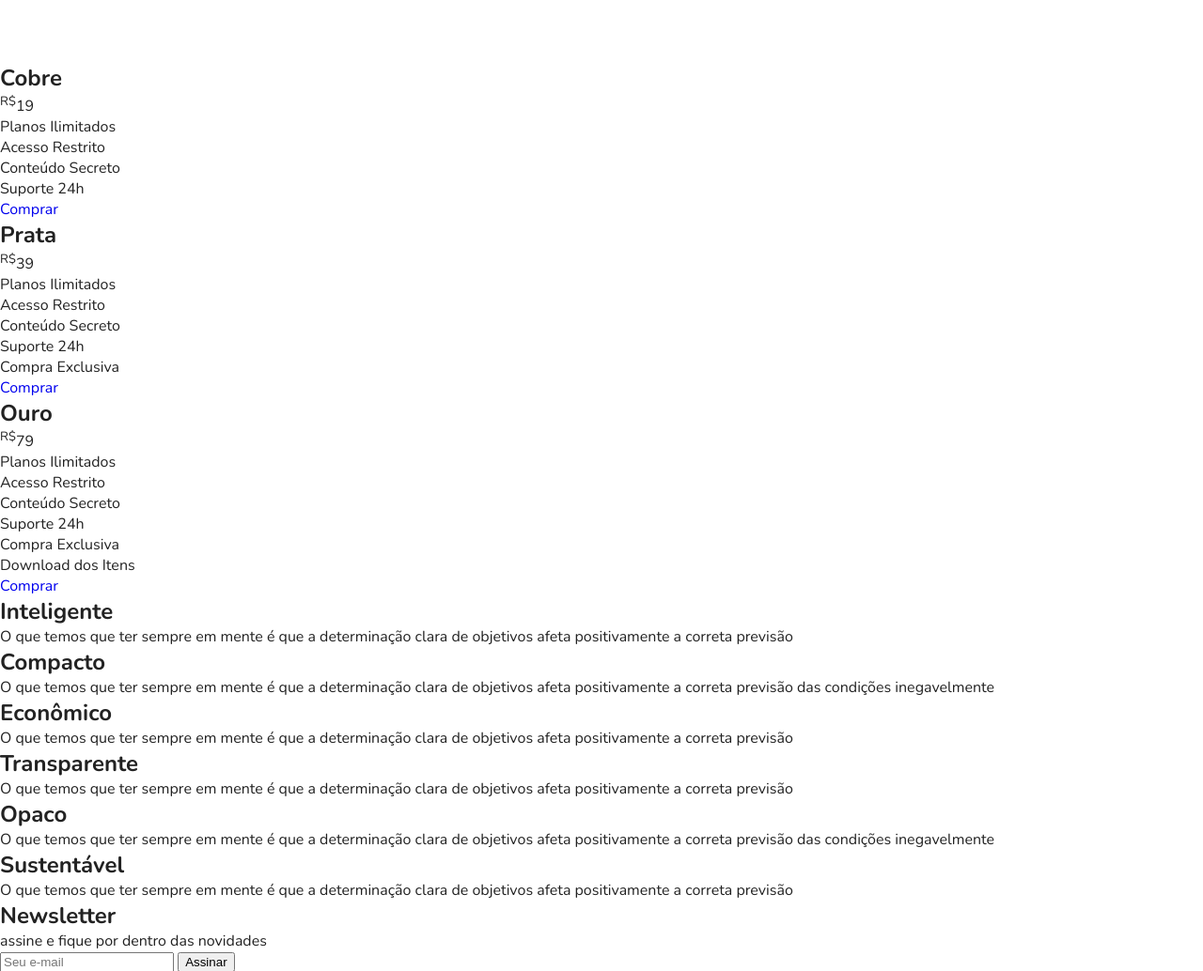
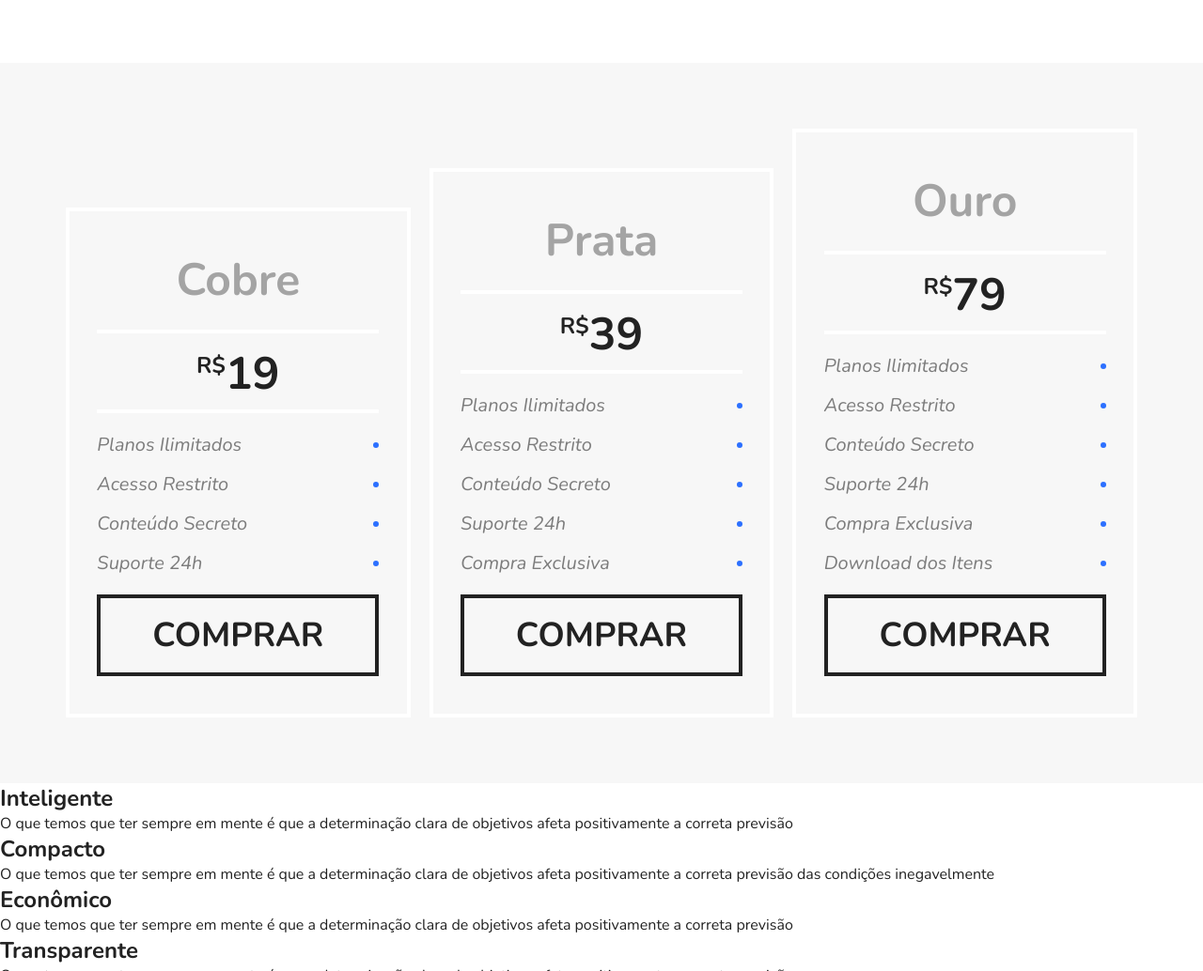
Before and after one commit to WillRy/flexblog, a plain HTML site: page index.html in a window 1280 px wide. Shown: the part 1754-2788 px from the top of the page at 94% size. Drawn offline with nearby package versions, Linux system fonts and the light colour scheme.

Commit message:
Estilizaçao da section de preços

```diff
--- a/css/style.css
+++ b/css/style.css
@@ -184,3 +184,95 @@ img {
 .blue {
   border-top: 8px solid #66d9eb;
 }
+
+/* Preço */
+
+.preco {
+  background: #f7f7f7;
+  padding: 60px;
+
+  display: flex;
+  flex-wrap: wrap;
+  align-items: flex-end;
+}
+
+.preco-item {
+  flex: 1 1 260px;
+  border: 4px solid #fff;
+  padding: 20px;
+  margin: 10px;
+}
+
+.preco-item h2 {
+  font-size: 3em;
+  color: #a4a4a4;
+  text-align: center;
+  margin-top: 20px;
+}
+
+.preco-item span {
+  max-width: 300px;
+  margin: 20px auto;
+  display: block;
+  font-size: 3em;
+  text-align: center;
+  font-weight: bold;
+  padding: 10px 0 5px 0;
+  border-top: 4px solid #fff;
+  border-bottom: 4px solid #fff;
+}
+
+.preco-item sup {
+  font-size: 1.5rem;
+}
+
+.preco-item ul {
+  max-width: 300px;
+  margin: 20px auto;
+  font-size: 1.25em;
+  font-style: italic;
+  color: #7c7c7c;
+}
+
+.preco-item li {
+  display: flex;
+  justify-content: space-between;
+  align-items: center;
+  margin-bottom: 15px;
+}
+
+.preco-item li::after {
+  content: '';
+  display: block;
+  width: 6px;
+  height: 6px;
+  background: #2c70ff;
+  border-radius: 50%;
+}
+
+.preco-item a {
+  max-width: 300px;
+  display: block;
+  margin: 20px auto;
+  border: 4px solid #222222;
+  color: #222222;
+  text-transform: uppercase;
+  font-weight: bold;
+  font-size: 2.25em;
+  padding: 15px 0;
+  text-align: center;
+}
+
+@media(max-width: 800px){
+  .preco {
+    padding-left: 10px;
+    padding-right: 10px;
+  }
+
+  .preco .preco-item:nth-child(3) {
+    order: -2;
+  }
+  .preco .preco-item:nth-child(2) {
+    order: -1;
+  }
+}
```
